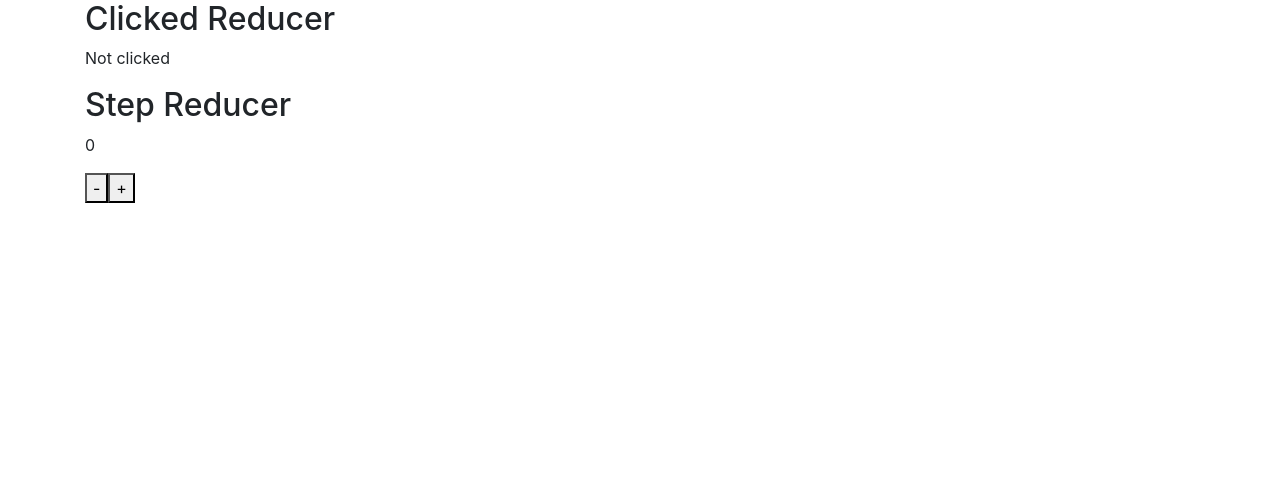
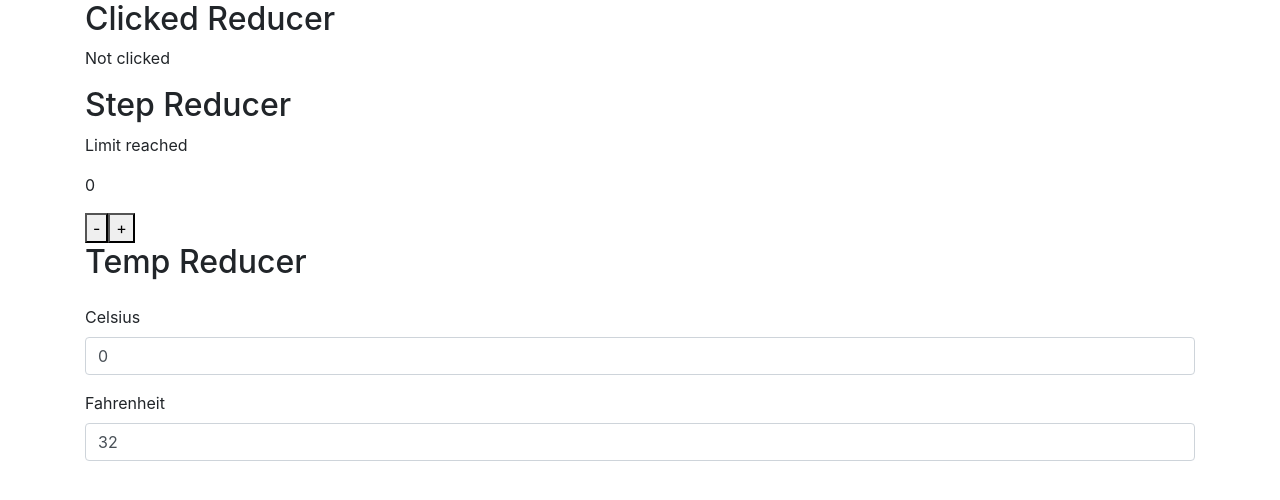
Before and after one commit to LaikaTheSpaceDog/week-10-project, a React (Create React App) app: page /reducers in a window 1280 px wide. Shown: the top 500 px of the page. Built offline with nearby package versions, Linux system fonts and the light colour scheme.

Commit message:
Created temp converter using reducer

```diff
--- a/src/App.js
+++ b/src/App.js
@@ -14,8 +14,10 @@ import CounterHook from './hooks/CounterHook';
 import StepHook from './hooks/StepHook';
 import CatchHook from './hooks/CatchHook';
 import RollHook from './hooks/RollHook';
+import TempHook from './hooks/TempHook';
 import ClickedReducer from './reducers/ClickedReducer';
 import StepReducer from './reducers/StepReducer';
+import TempReducer from './reducers/TempReducer';
 import { BrowserRouter as Router, Route, Switch } from "react-router-dom";
 
 const App = () => (
@@ -32,10 +34,12 @@ const App = () => (
         <StepHook max={ 100 } step={ 5 } />
         <CatchHook jump={ 100 } />
         <RollHook names={ ["Alex", "Dean", "Gilson", "Marta", "Oliver", "Oscar", "Rohan", "Tom", "Zack"] } />
+        <TempHook />
       </Route>
       <Route exact path="/reducers">
         <ClickedReducer />
         <StepReducer max={ 100 } step={ 5 } />
+        <TempReducer />
       </Route>
       <Route exact path="/news/create">
         <CreateArticle />
--- /dev/null
+++ b/src/hooks/TempHook.js
@@ -0,0 +1,33 @@
+import React, { useState } from "react";
+
+const TempConverter = () => {
+    const [celsius, setCelsius] = useState("0");
+    const [fahrenheit, setFahrenheit] = useState("32");
+
+    const handleChangeCelsius = (e) => {
+        let value = +e.currentTarget.value;
+        setCelsius(`${value}`);
+        setFahrenheit((value * 1.8 + 32).toFixed(2));
+    };
+
+    const handleChangeFahrenheit = (e) => {
+        let value = +e.currentTarget.value;
+        setFahrenheit(`${value}`);
+        setCelsius(((value - 32) / 1.8).toFixed(2));
+    }
+
+    return (
+        <>
+            <div className="form-group mt-4">
+                <label>Celsius</label>
+                <input type="number" className="form-control" onChange={ handleChangeCelsius } value={ celsius } />
+            </div>
+            <div className="form-group">
+                <label>Fahrenheit</label>
+                <input type="number" className="form-control" onChange={ handleChangeFahrenheit } value={ fahrenheit } />
+            </div>
+        </>
+    );
+}
+
+export default TempConverter;
--- a/src/reducers/StepReducer.js
+++ b/src/reducers/StepReducer.js
@@ -34,7 +34,7 @@ const StepReducer = ({ step, max }) => {
     return (
         <>
             <h2>Step Reducer</h2>
-            {/* <p>{counter >= max || counter <= 0 ? "Limit reached" : "Step Counter"}</p> */}
+            <p>{counter >= max || counter <= 0 ? "Limit reached" : "Step Counter"}</p>
             <p>{ counter }</p>
             <button onClick={ () => dispatch({ type: "COUNT_DOWN", step: step, max: max }) }>-</button>
             <button onClick={ () => dispatch({ type: "COUNT_UP", step: step, max: max }) }>+</button>
--- /dev/null
+++ b/src/reducers/TempReducer.js
@@ -0,0 +1,51 @@
+import React, {useReducer} from "react";
+
+const initialState = {
+    celsius: 0,
+    fahrenheit: 32
+}
+
+const celsiusChange = (state, { value }) => {
+    return {
+        ...state,
+        celsius: value,
+        fahrenheit: (value * 1.8 + 32).toFixed(2),
+    };
+};
+
+const fahrenheitChange = (state, { value }) => {
+    return {
+        ...state,
+        celsius: ((value - 32) / 1.8).toFixed(2),
+        fahrenheit: value,
+    };
+}
+
+const reducer = (state, action) => {
+    switch (action.type) {
+        case "CELSIUS_CHANGE": return celsiusChange(state, action);
+        case "FAHRENHEIT_CHANGE": return fahrenheitChange(state, action);
+        default: return state;
+    }
+}
+
+const TempReducer = () => {
+    const [state, dispatch] = useReducer(reducer, initialState);
+    const { celsius, fahrenheit } = state;
+
+    return (
+        <>
+            <h2>Temp Reducer</h2>
+            <div className="form-group mt-4">
+                <label>Celsius</label>
+                <input type="number" className="form-control" onChange={ (e) => dispatch({ type: "CELSIUS_CHANGE", value: e.currentTarget.value}) } value={ celsius } />
+            </div>
+            <div className="form-group">
+                <label>Fahrenheit</label>
+                <input type="number" className="form-control" onChange={ (e) => dispatch({ type: "FAHRENHEIT_CHANGE", value: e.currentTarget.value}) } value={ fahrenheit } />
+            </div>
+        </>
+    )
+}
+
+export default TempReducer;
```
